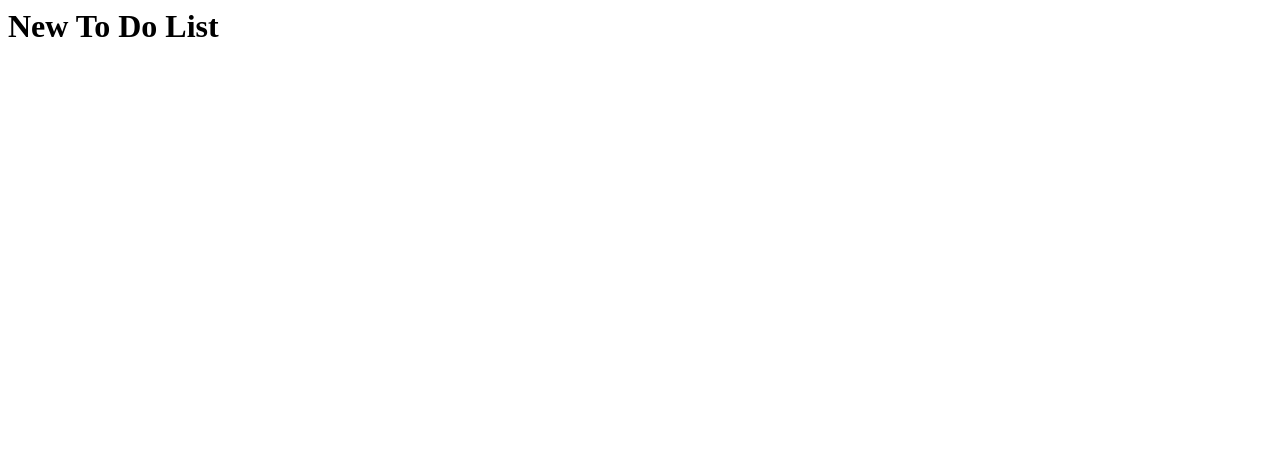
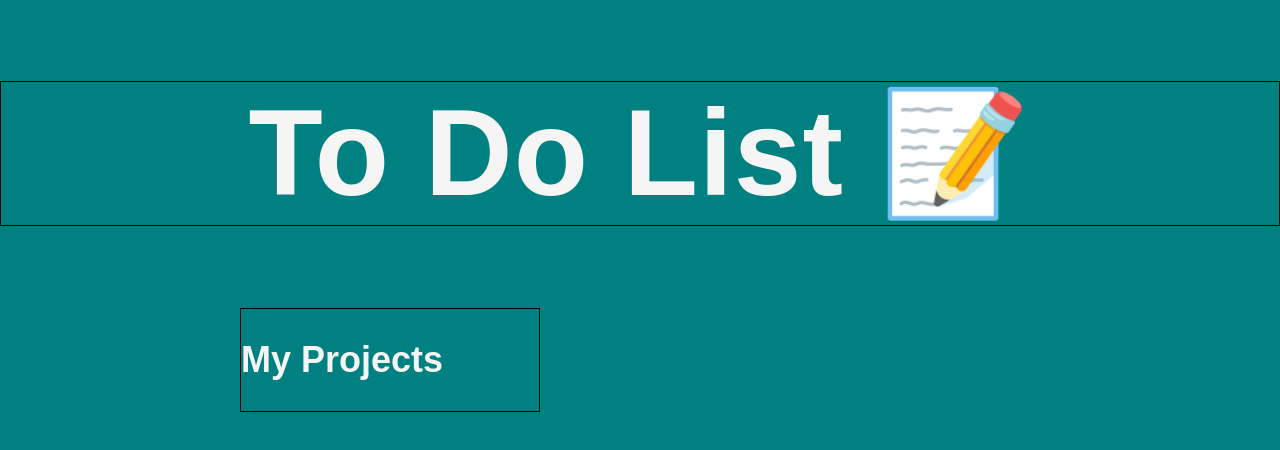
Before and after one commit to Faisal-523/todo_List, a website built with webpack: page dist/index.html in a window 1280 px wide. Built offline with nearby package versions, Linux system fonts and the light colour scheme.

Commit message:
added stylesheet and html

```diff
--- a/dist/index.html
+++ b/dist/index.html
@@ -1,9 +1,19 @@
+<!DOCTYPE html>
+
 <html>
     <head>
+        <meta charset="UTF-8">
+        <meta name="viewport" content="width=device-width, initial-scale=1.0">
+        <link rel='stylesheet' href='style.css'>
     </head>
 
     <body>
-        <h1>New To Do List</h1>
+        <h1 class='title'>To Do List &#128221</h1>
+        <div class='allProjects'>
+            <h2 class='projects-title'>My Projects</h2>
+            <ul class='project-list'>
+            </ul>
+        </div>
         <script src='main.js'></script>
     </body>
 
--- /dev/null
+++ b/dist/style.css
@@ -0,0 +1,29 @@
+:root{
+    --clr-primary: teal;
+    --clr-font:whitesmoke;
+}
+body{
+    margin:0;
+    font-family: sans-serif;
+    font-weight: 300;
+    font-size: 1.5rem;
+    background-color: var(--clr-primary);
+    color: var(--clr-font);
+    display:grid;
+    grid:
+    'header header header header' auto
+    '...... lists  active ......' auto/
+    1fr minmax(100px, 300px) minmax(250px, 500px) 1fr; //col
+}
+.title{
+    grid-area: header;
+    text-align: center;
+    font-size: calc(7vw + 2rem);
+    font-weight: 900;
+    letter-spacing: 1px;
+    border:1px solid black;
+}
+.allProjects{
+    grid-area: lists;
+    border:1px solid black;
+}
```
